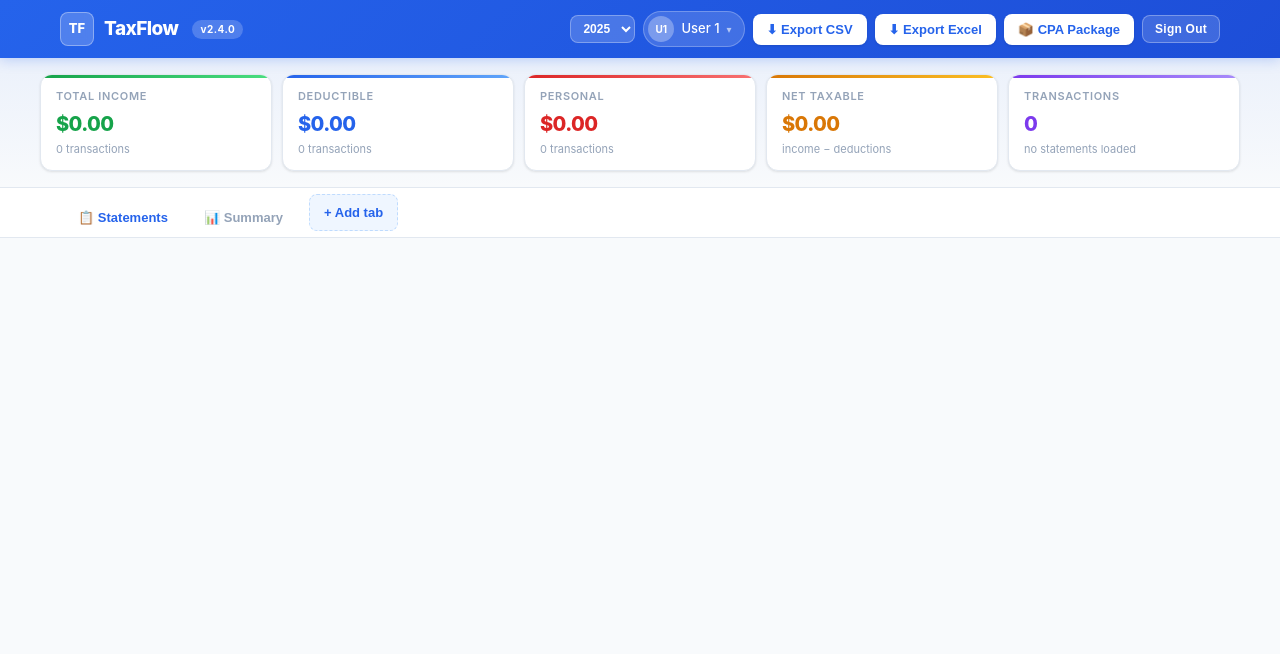
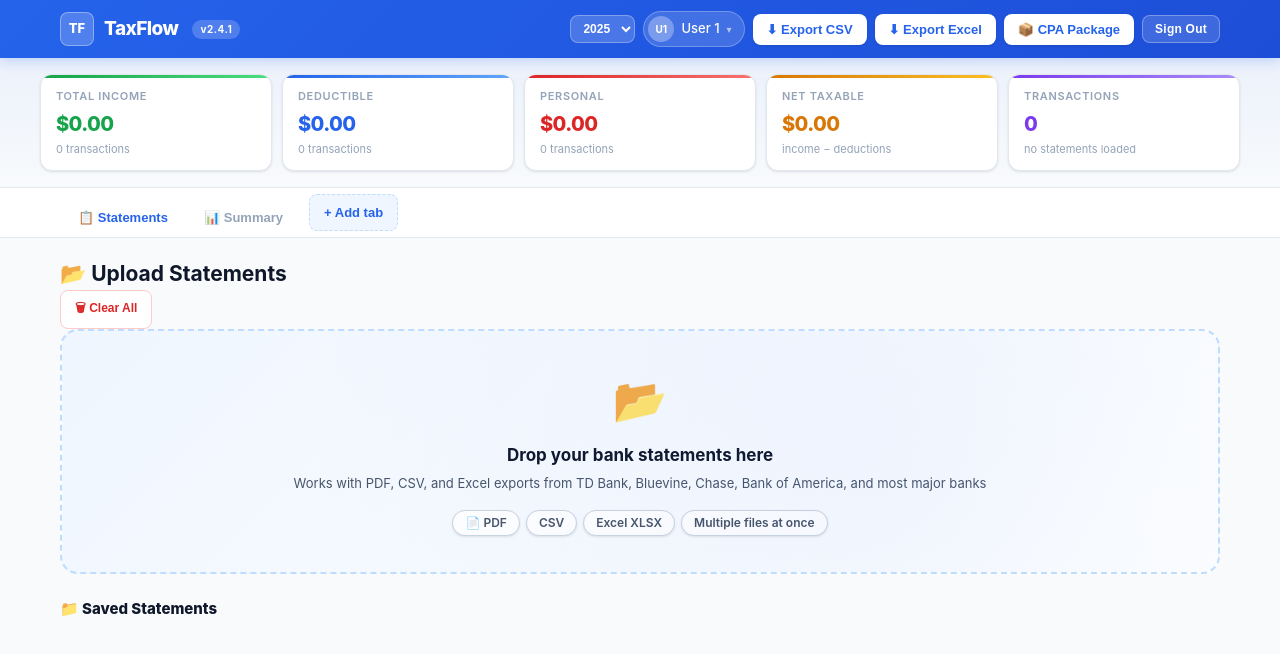
Before and after one commit to vonderlindengroup/TaxFlow, an Electron app: page TaxFlow_App.html in a window 1280 px wide. Drawn offline with nearby package versions, Linux system fonts and the light colour scheme; a script that the page names is missing.

Commit message:
v2.4.1 - fixed rendering issues

```diff
--- a/TaxFlow_App.html
+++ b/TaxFlow_App.html
@@ -313,7 +313,7 @@ select:focus,input:focus{outline:none;border-color:var(--brand);box-shadow:0 0 0
       <div class="auth-logo-mark">TF</div>
       <div class="auth-logo-name">TaxFlow</div>
     </div>
-    <div style="text-align:center;font-size:11px;color:var(--text3);margin-top:-20px;margin-bottom:20px;letter-spacing:0.05em">v2.4.0</div>
+    <div style="text-align:center;font-size:11px;color:var(--text3);margin-top:-20px;margin-bottom:20px;letter-spacing:0.05em">v2.4.1</div>
 
     <div class="auth-tabs">
       <button class="auth-tab active" id="tab-login" onclick="authTab('login')">Sign in</button>
@@ -398,7 +398,7 @@ select:focus,input:focus{outline:none;border-color:var(--brand);box-shadow:0 0 0
     <div class="logo">
       <div class="logo-mark">TF</div>
       <span class="logo-name">TaxFlow</span>
-      <span class="logo-beta">v2.4.0</span>
+      <span class="logo-beta">v2.4.1</span>
     </div>
     <div class="header-right">
       <select class="year-badge" id="year-sel" onchange="setYear(this.value)">
@@ -471,7 +471,7 @@ select:focus,input:focus{outline:none;border-color:var(--brand);box-shadow:0 0 0
 <div class="main">
 
   <!-- STATEMENTS -->
-  <div cl<div class="tab-panel" id="panel-upload">
+  <div cl<div class="tab-panel active" id="panel-upload">
     <div class="panel-header">
       <h2 class="panel-title">📂 Upload Statements</h2>
       <button onclick="clearAllData()" class="btn btn-outline" style="color:var(--red);border-color:var(--red-mid);font-size:12px">🗑 Clear All</button>
```
